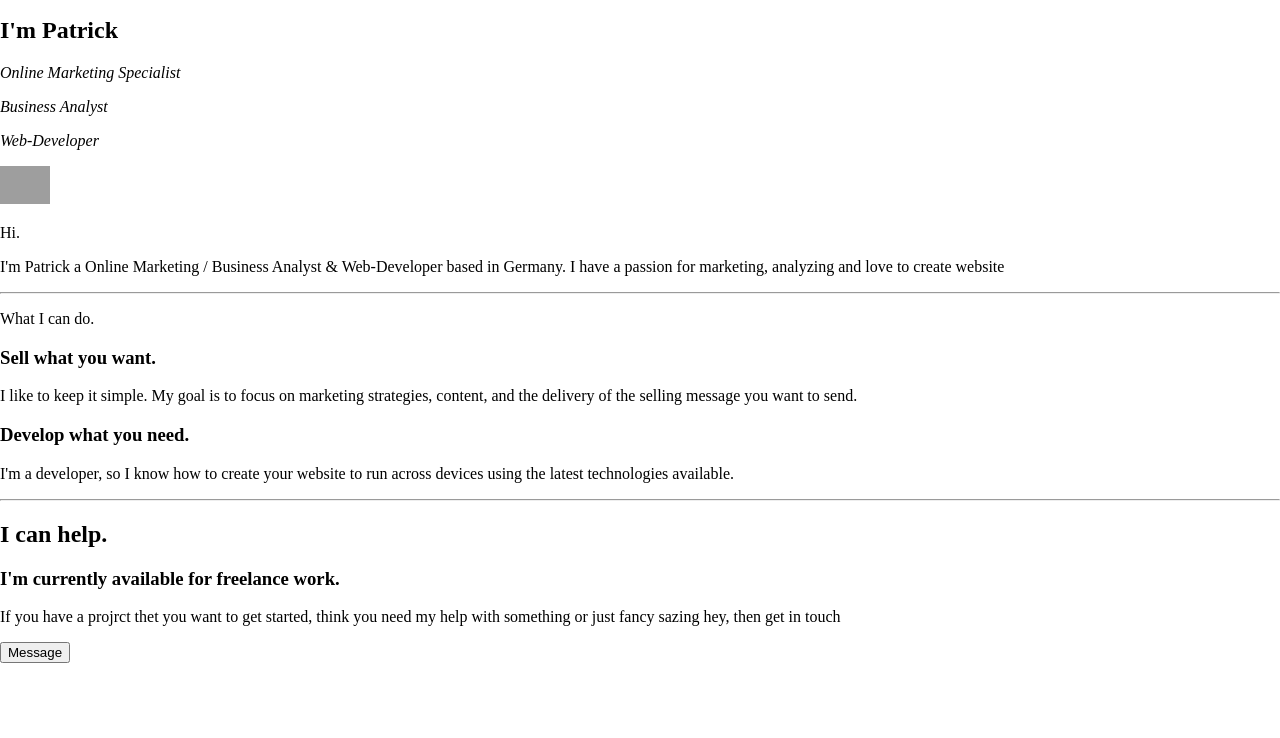
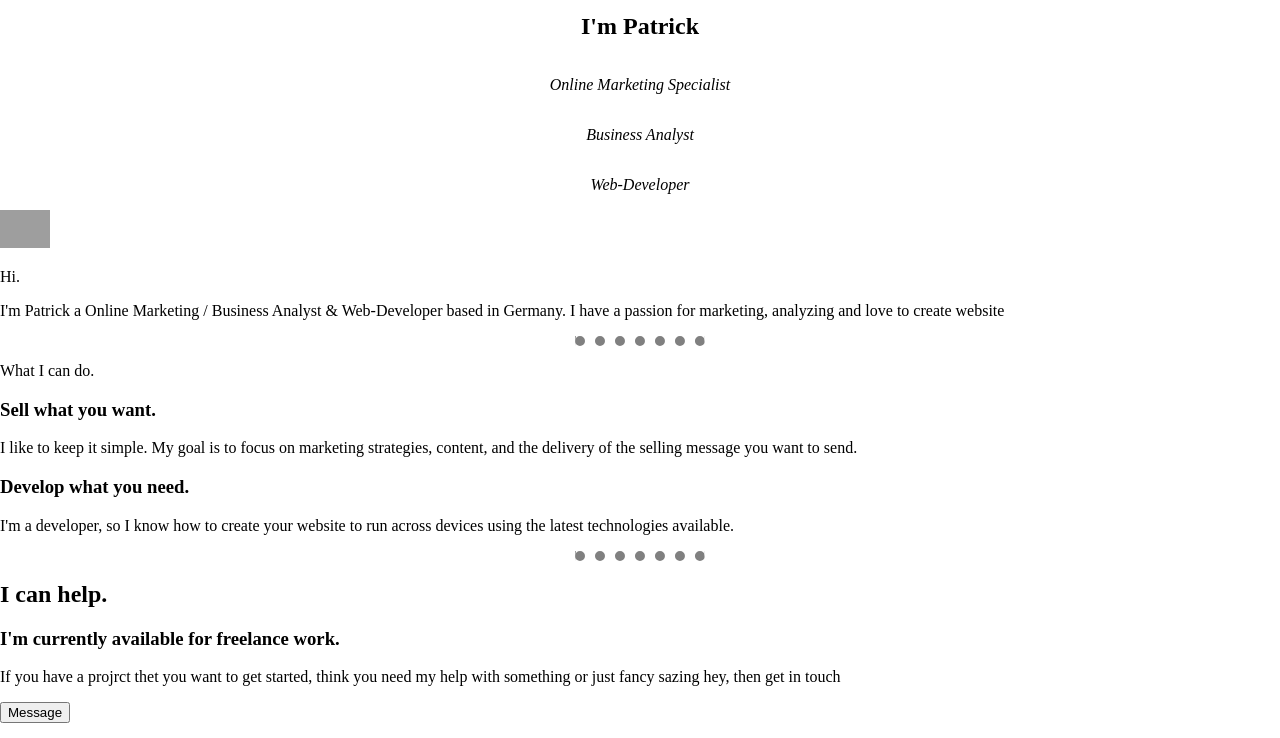
Before and after one commit to depsadr/personal-website-2020, a plain HTML site: page index.html in a window 1280 px wide. Shown: the part 62-800 px from the top of the page. Drawn offline with Linux system fonts and the light colour scheme; grey boxes are pictures that could not be loaded.

Commit message:
changing hr style

```diff
--- a/css/style.css
+++ b/css/style.css
@@ -1,3 +1,14 @@
 body {
     margin: 0;
 }
+
+.container {
+    display: grid;
+    place-items: center;
+}
+
+hr {
+    border-top: none;
+    border-bottom: dotted 10px grey;
+    width: 10%;
+}
```
